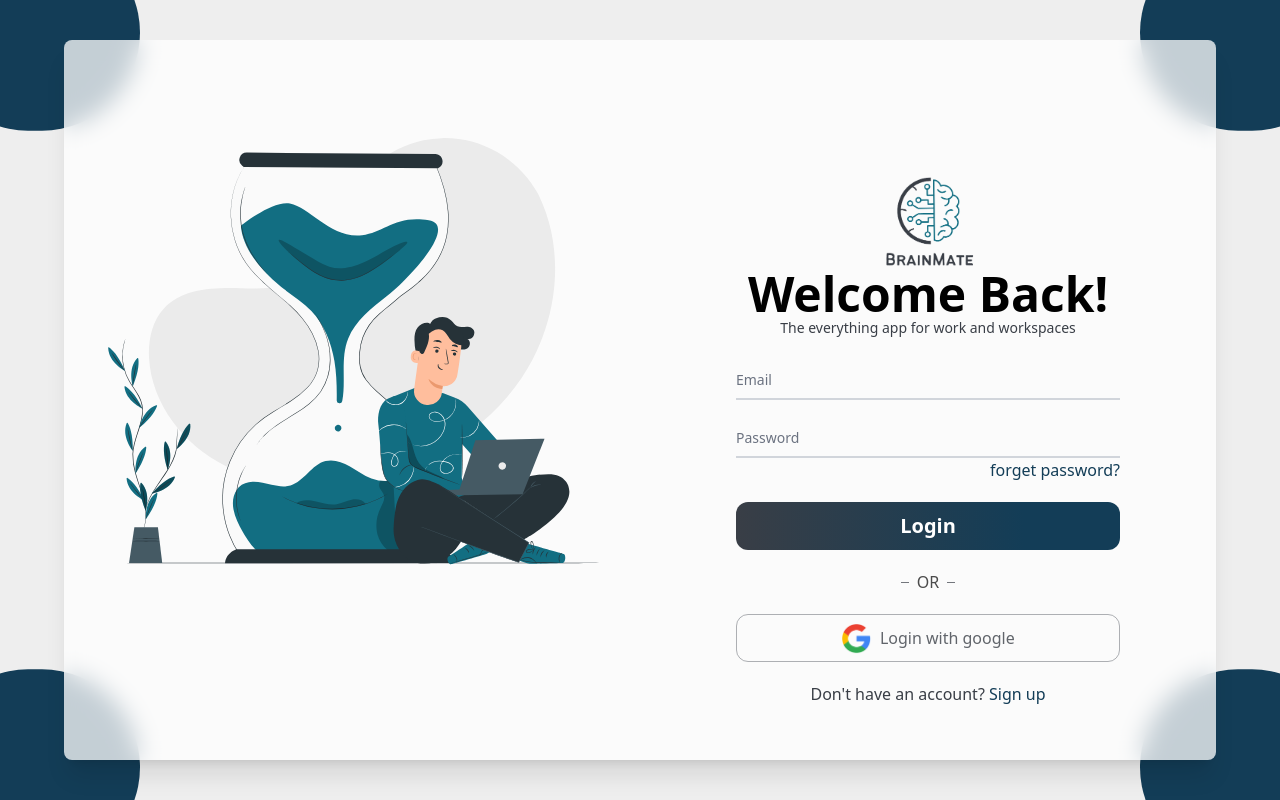
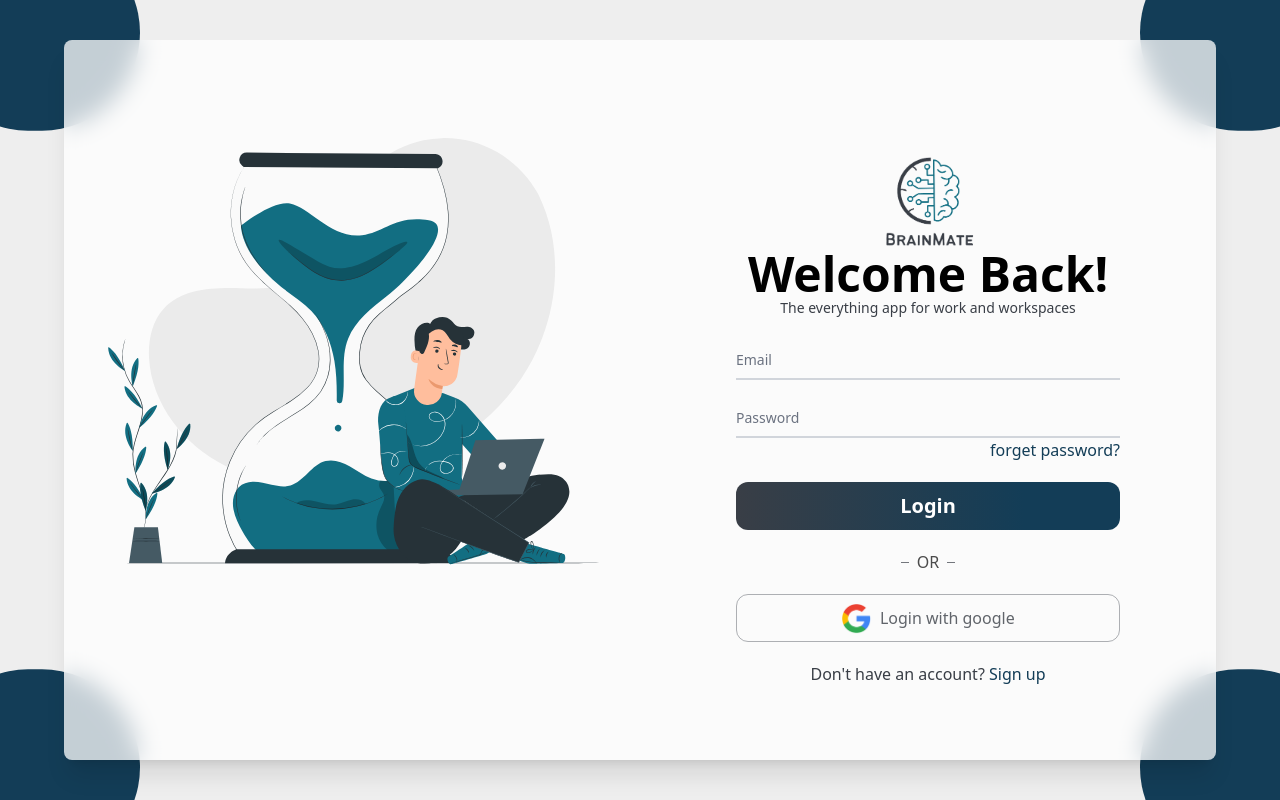
Before and after one commit to YoussefShafiq/GP, a React (Vite) app: page /login in a window 1280 px wide. Built offline with nearby package versions, Linux system fonts and the light colour scheme.

Commit message:
Signed-off-by: Youssef Shafek <youssefmsa616@gmail.com>

```diff
--- a/src/components/Login/Login.jsx
+++ b/src/components/Login/Login.jsx
@@ -55,8 +55,8 @@
                         <img src={image} className='w-full' alt="illustration for sand clock and man working on laptop" />
                     </div>
                     <div className="w-full p-5 lg:p-0 lg:w-1/2 flex flex-col items-center justify-center">
-                        <div className='w-1/4 lg:w-1/6 pt-20 dark:hidden' ><img src={logo} className='w-full max-w-full object-contain' alt="BrainMate" /></div>
-                        <div className='w-1/4 lg:w-1/6 pt-20 hidden dark:block' ><img src={darklogo} className='w-full max-w-full object-contain' alt="BrainMate" /></div>
+                        <div className='w-1/4 lg:w-1/6 pt-10 dark:hidden' ><img src={logo} className='w-full max-w-full object-contain' alt="BrainMate" /></div>
+                        <div className='w-1/4 lg:w-1/6 pt-10 hidden dark:block' ><img src={darklogo} className='w-full max-w-full object-contain' alt="BrainMate" /></div>
                         <h1 className='text-5xl font-bold text-center' >Welcome Back!</h1>
                         <h2 className='text-primary dark:text-base dark:opacity-80 dark:text-sm text-sm' >The everything app for work and workspaces</h2>
                         <form onSubmit={formik.handleSubmit} className="w-full max-w-sm my-5">
--- a/src/components/Signup/Signup.jsx
+++ b/src/components/Signup/Signup.jsx
@@ -67,8 +67,8 @@
                         <img src={image} className='w-full' alt="illustration for sand clock and man working on laptop" />
                     </div>
                     <div className="w-full p-5 overflow-y-scroll lg:w-1/2 flex flex-col items-center justify-center" style={{ scrollbarWidth: "none" }}>
-                        <div className='w-1/4 lg:w-1/6 pt-20 dark:hidden' ><img src={logo} className='w-full max-w-full object-contain' alt="BrainMate" /></div>
-                        <div className='w-1/4 lg:w-1/6 pt-20 hidden dark:block' ><img src={darklogo} className='w-full max-w-full object-contain' alt="BrainMate" /></div>
+                        <div className='w-1/4 lg:w-1/6 pt-10 dark:hidden' ><img src={logo} className='w-full max-w-full object-contain' alt="BrainMate" /></div>
+                        <div className='w-1/4 lg:w-1/6 pt-10 hidden dark:block' ><img src={darklogo} className='w-full max-w-full object-contain' alt="BrainMate" /></div>
                         <h1 className='text-5xl font-bold text-center' >Let's Start!</h1>
                         <h2 className='text-primary dark:text-base dark:opacity-80 dark:text-sm text-sm' >The everything app for work and workspaces</h2>
                         <form onSubmit={formik.handleSubmit} className="w-full max-w-sm space-y-3 my-5">
```
